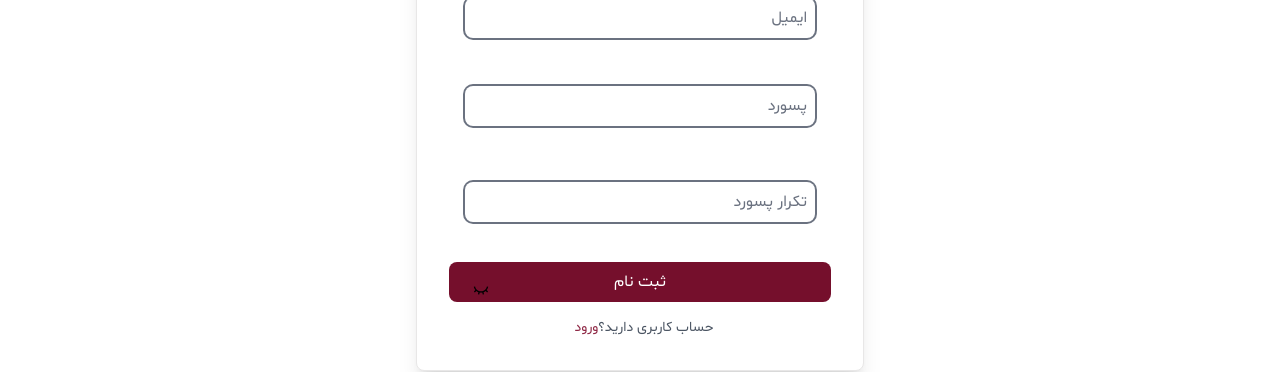
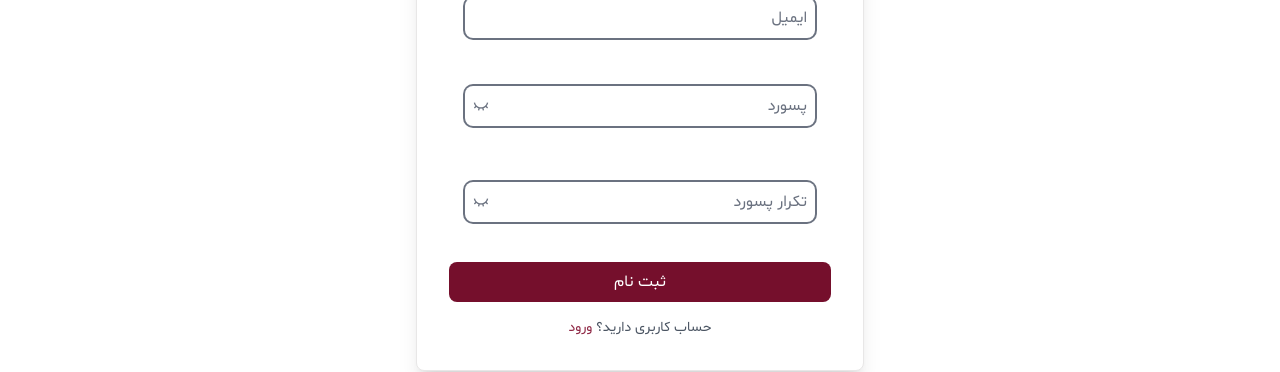
Before and after one commit to m-mohammad-d/azogeh, a React (Vite) app in the folder client/: page /signup in a window 1280 px wide. Shown: the part 447-819 px from the top of the page. Built offline with nearby package versions, Linux system fonts and the light colour scheme; no server answers.

Commit message:
fix(auth): correct positioning of password visibility icons in signup form && login form

```diff
--- a/client/src/pages/LoginPage.tsx
+++ b/client/src/pages/LoginPage.tsx
@@ -56,7 +56,7 @@ function LoginPage() {
             register={register}
             error={errors.email}
           />
-
+          <div className="mb-6 relative">
             <InputField
               id="password"
               type={showPassword ? "text" : "password"}
@@ -65,12 +65,13 @@ function LoginPage() {
               register={register}
               error={errors.password}
             />
-          <div className="mb-6 relative">
+            <div className="absolute top-7 left-6 cursor-pointer text-gray-500">
               {showPassword ? (
-              <FaEye className="absolute top-7 left-6 cursor-pointer" onClick={() => setShowPassword(false)} />
+                <FaEye onClick={() => setShowPassword(false)} />
               ) : (
-              <RiEyeCloseLine className="absolute top-7 left-6 cursor-pointer" onClick={() => setShowPassword(true)} />
+                <RiEyeCloseLine onClick={() => setShowPassword(true)} />
               )}
+            </div>
           </div>
 
           <div className="flex items-center justify-between mb-4">
@@ -111,7 +112,7 @@ function LoginPage() {
         <div className="text-center space-x-5">
           <p className="text-sm text-gray-600">
             حساب کاربری ندارید؟
-            <Link to="/signup" className="text-primary-400 hover:underline ml-2">
+            <Link to="/signup" className="text-primary-400 hover:underline mr-1">
               ثبت نام
             </Link>
           </p>
--- a/client/src/pages/SignupPage.tsx
+++ b/client/src/pages/SignupPage.tsx
@@ -8,7 +8,7 @@ import { z } from "zod";
 import { zodResolver } from "@hookform/resolvers/zod";
 import { useForm } from "react-hook-form";
 import { ErrorResponse } from "../types/ErrorType";
-import InputField from "../components/InputField"
+import InputField from "../components/InputField";
 
 const schema = z
   .object({
@@ -83,6 +83,7 @@ function SignUpPage() {
             error={errors.email}
           />
 
+          <div className="relative mb-6">
             <InputField
               id="password"
               type={showPassword ? "text" : "password"}
@@ -91,14 +92,16 @@ function SignUpPage() {
               register={register}
               error={errors.password}
             />
-          <div className="mb-6 relative">
+            <div className="absolute top-7 left-6 cursor-pointer text-gray-500">
               {showPassword ? (
-              <FaEye className="absolute top-7 left-6 cursor-pointer" onClick={() => setShowPassword(false)} />
+                <FaEye onClick={() => setShowPassword(false)} />
               ) : (
-              <RiEyeCloseLine className="absolute top-7 left-6 cursor-pointer" onClick={() => setShowPassword(true)} />
+                <RiEyeCloseLine onClick={() => setShowPassword(true)} />
               )}
             </div>
+          </div>
 
+          <div className="relative mb-6">
             <InputField
               id="passwordConfirmation"
               type={showConfirmPassword ? "text" : "password"}
@@ -107,15 +110,13 @@ function SignUpPage() {
               register={register}
               error={errors.passwordConfirmation}
             />
-          <div className="mb-6 relative">
+            <div className="absolute top-7 left-6 cursor-pointer text-gray-500">
               {showConfirmPassword ? (
-              <FaEye className="absolute top-7 left-6 cursor-pointer" onClick={() => setShowConfirmPassword(false)} />
+                <FaEye onClick={() => setShowConfirmPassword(false)} />
               ) : (
-              <RiEyeCloseLine
-                className="absolute top-7 left-6 cursor-pointer"
-                onClick={() => setShowConfirmPassword(true)}
-              />
+                <RiEyeCloseLine onClick={() => setShowConfirmPassword(true)} />
               )}
+            </div>
           </div>
 
           <div className="flex items-center justify-between mb-4">
@@ -128,10 +129,10 @@ function SignUpPage() {
           </div>
         </form>
 
-        <div className="text-center space-x-5">
+        <div className="text-center">
           <p className="text-sm text-gray-600">
             حساب کاربری دارید؟
-            <Link to="/login" className="text-primary-400 hover:underline ml-2">
+            <Link to="/login" className="text-primary-400 hover:underline mr-1">
               ورود
             </Link>
           </p>
```
Lines whose indentation alone changed are shown as unchanged.
